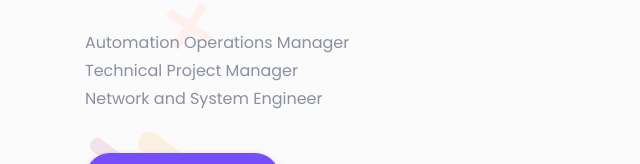
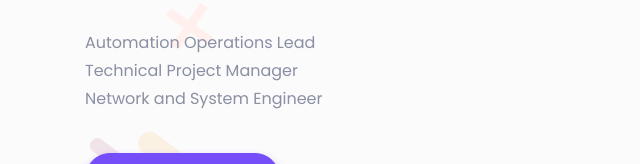
Before and after one commit to MikeZhaoKe/MikeZhao, a plain HTML site: page index.html in a window 1280 px wide. Shown: the part 408-572 px from the top of the page, 0-640 px from the left. Drawn offline with Linux system fonts and the light colour scheme; files whose address does not match are found by name.

Commit message:
Update index.html

```diff
--- a/index.html
+++ b/index.html
@@ -126,7 +126,7 @@
                         <div class="header-content-right">
                             <h4 class="sub-title">Hello, I’m</h4>
                             <h1 class="title">Mike Zhao</h1>
-                            <p>Automation Operations Manager<br/>
+                            <p>Automation Operations Lead<br/>
                             Technical Project Manager <br/>Network and System Engineer</p>
                             <a class="main-btn" href="#work">View my Work</a>
                         </div> <!-- header content right -->
```
